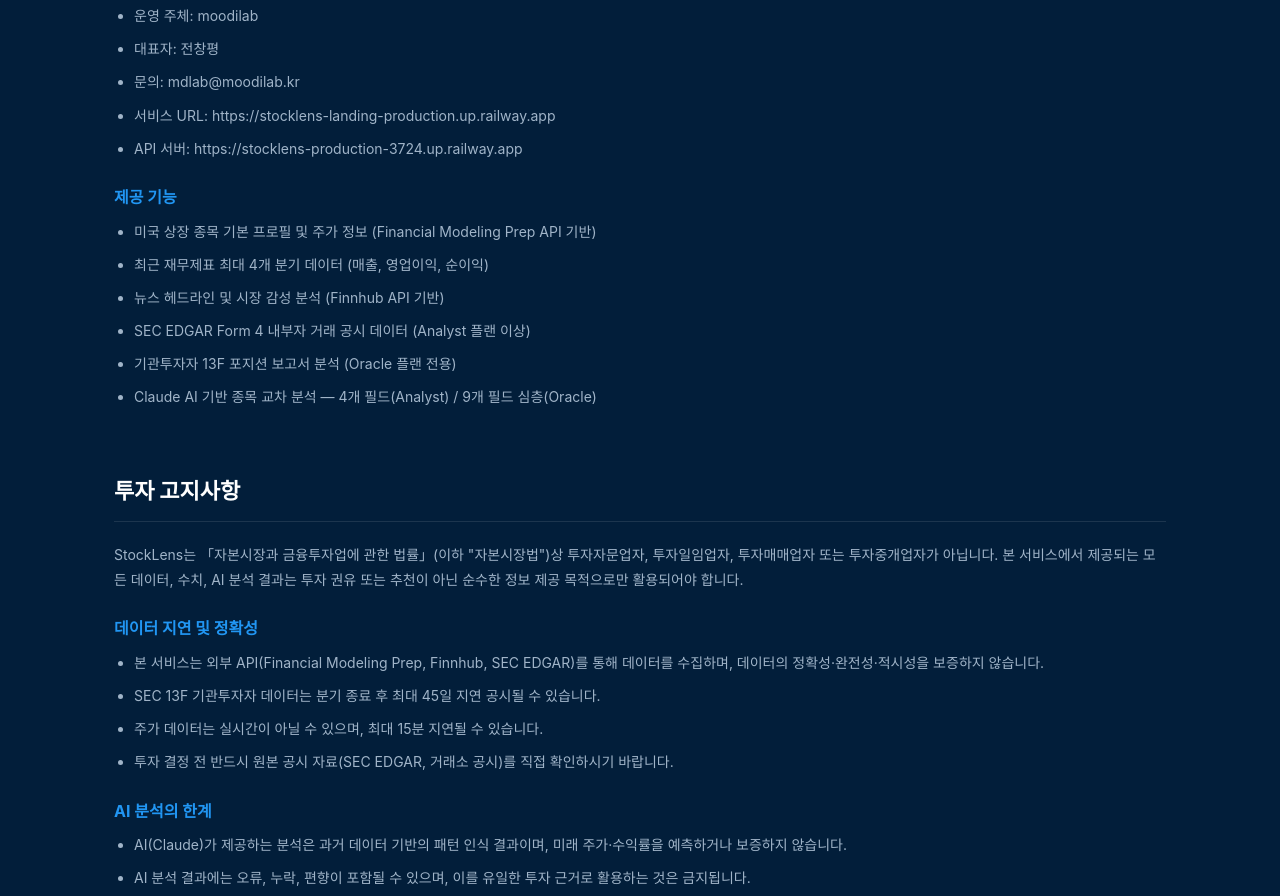
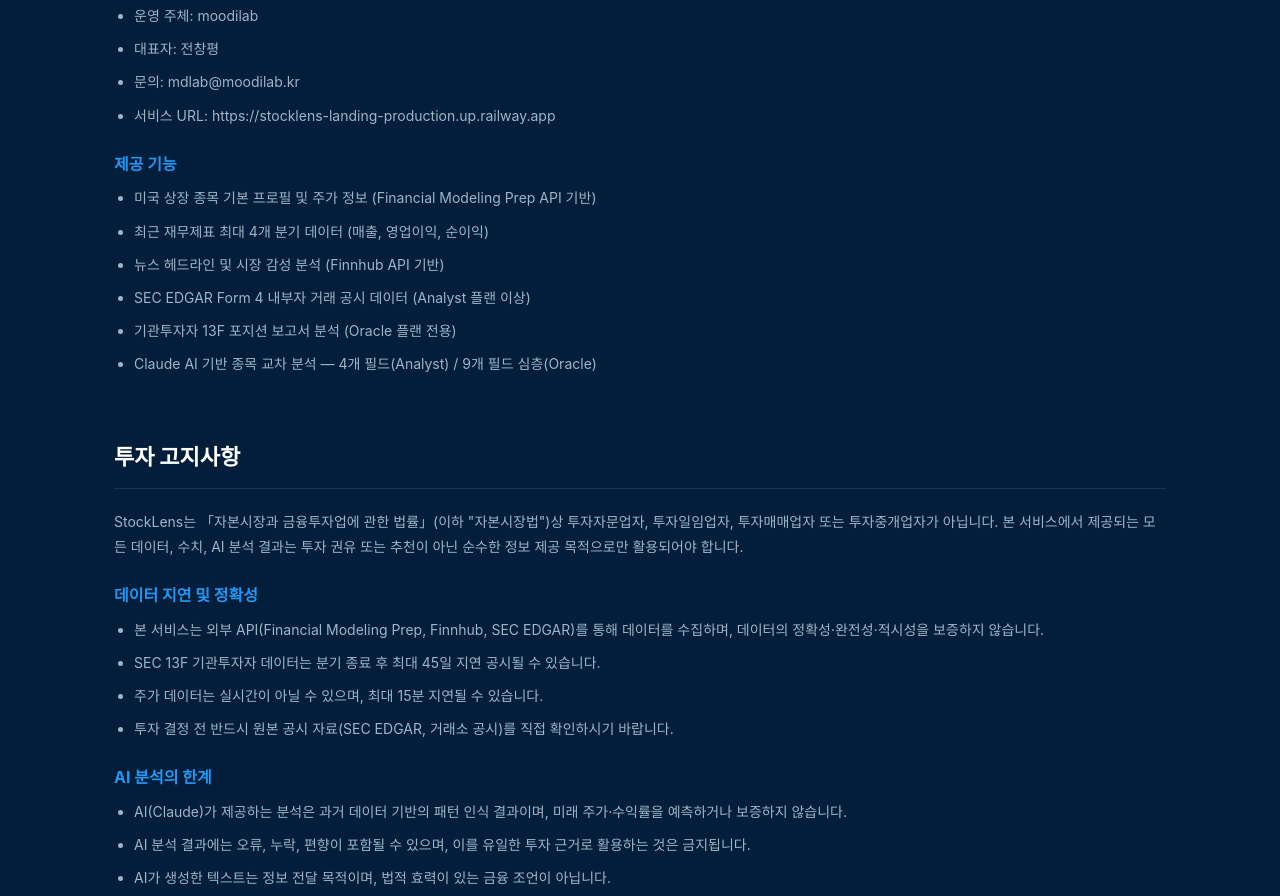
Before and after one commit to studioMong/stocklens-landing, a website: page index.html in a window 1280 px wide. Shown: the part 4675-5571 px from the top of the page. Drawn offline with Linux system fonts and the light colour scheme.

Commit message:
fix: remove internal API server URL from service intro

```diff
--- a/index.html
+++ b/index.html
@@ -768,7 +768,6 @@
         <li>대표자: 전창평</li>
         <li>문의: mdlab@moodilab.kr</li>
         <li>서비스 URL: https://stocklens-landing-production.up.railway.app</li>
-        <li>API 서버: https://stocklens-production-3724.up.railway.app</li>
       </ul>
       <h3>제공 기능</h3>
       <ul>
```
